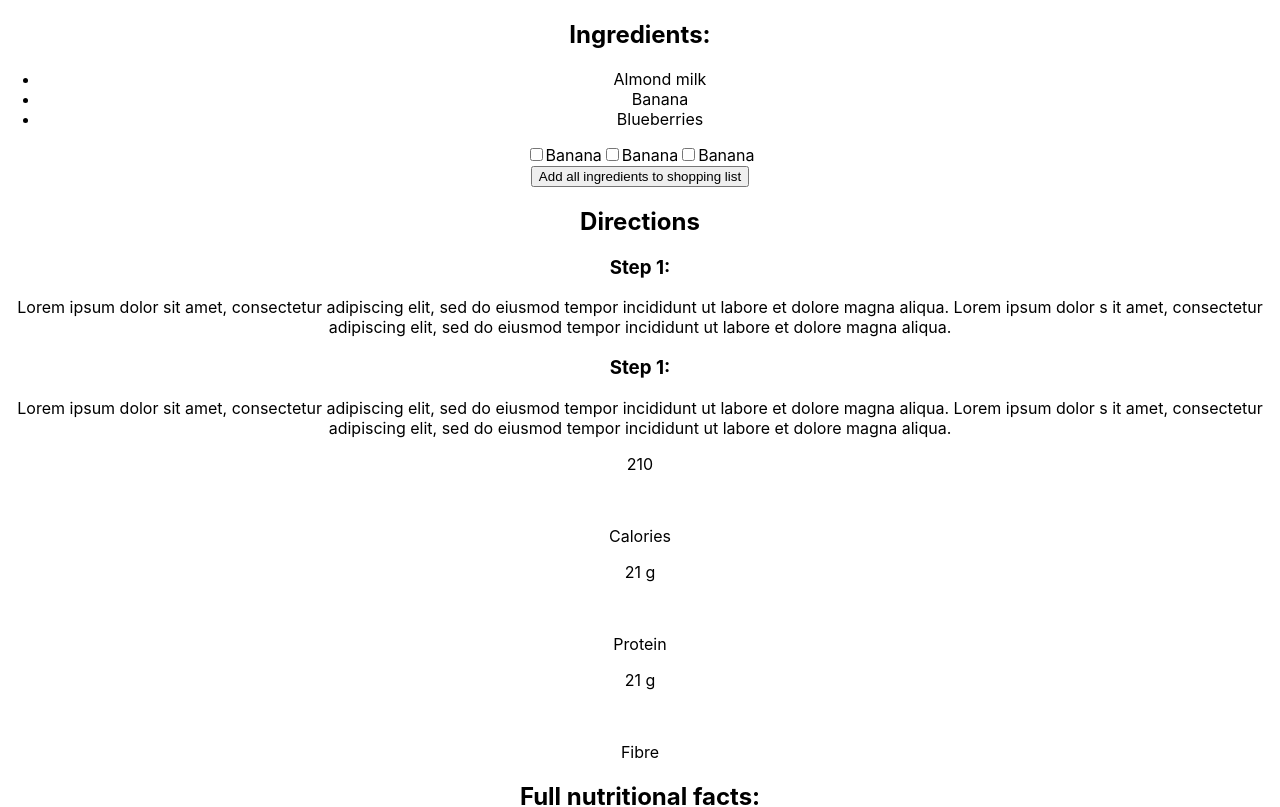
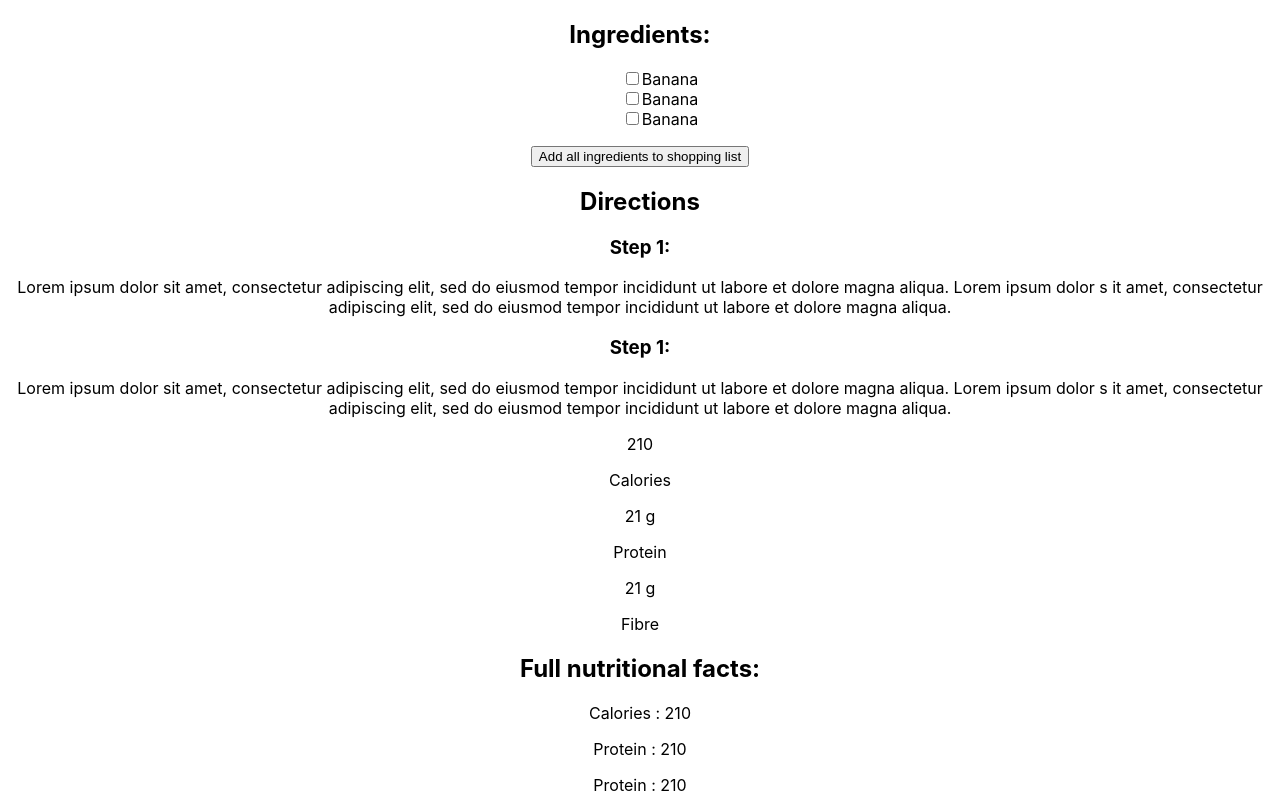
Before and after one commit to SchoolOfCode/w15_collaborative-react-project-team-f-plantasty, a React (Create React App) app in the folder plantasty/: page / in a window 1280 px wide. Shown: the top 807 px of the page. Built offline with nearby package versions, Linux system fonts and the light colour scheme.

Commit message:
checkbox-list

```diff
--- a/plantasty/src/Components/FullRecipeCard/Ingredients/index.js
+++ b/plantasty/src/Components/FullRecipeCard/Ingredients/index.js
@@ -1,23 +1,25 @@
 import React  from 'react';
+import styles from './ingredients.module.css';
 
 function Ingredients() {
 
         return (
-            <section>
+            <section className = {styles}>
             <div>
             <h2>Ingredients:</h2>
             <ul>
-            <li>Almond milk</li>
-            <li>Banana</li>
-            <li>Blueberries</li>
+            <li className = "checkbox-list">
+            <input type="checkbox"  name="ingredient" value="Banana" />Banana
+           </li>
+            <li>
+            <input type="checkbox"  name="ingredient" value="Banana" />Banana
+            </li>
+            <li>
+            <input type="checkbox"  name="ingredient" value="Banana" />Banana
+            </li>
             </ul>
             </div>
 
-            <div className="ingredient">
-            <input type="checkbox"  name="ingredient" value="Banana" />Banana
-            <input type="checkbox"  name="ingredient" value="Banana" />Banana
-            <input type="checkbox"  name="ingredient" value="Banana" />Banana
-            </div>
 
             <div>
             <button>Add  all ingredients to shopping list</button>
--- a/plantasty/src/Components/FullRecipeCard/Ingredients/ingredients.module.css
+++ b/plantasty/src/Components/FullRecipeCard/Ingredients/ingredients.module.css
@@ -0,0 +1,3 @@
+ul {
+  list-style-type: none;
+}
--- a/plantasty/src/Components/FullRecipeCard/NutritionComponent/index.js
+++ b/plantasty/src/Components/FullRecipeCard/NutritionComponent/index.js
@@ -6,15 +6,15 @@ function Nutrition() {
             <section>
             <div>
             <div>
-            <p>210</p> <br />
+            <p>210</p>
             <p>Calories</p>
             </div>
             <div>
-            <p>21 g</p> <br />
+            <p>21 g</p>
             <p>Protein</p>
             </div>
             <div>
-            <p>21 g</p> <br />
+            <p>21 g</p>
             <p>Fibre</p>
             </div>
             </div>
```
